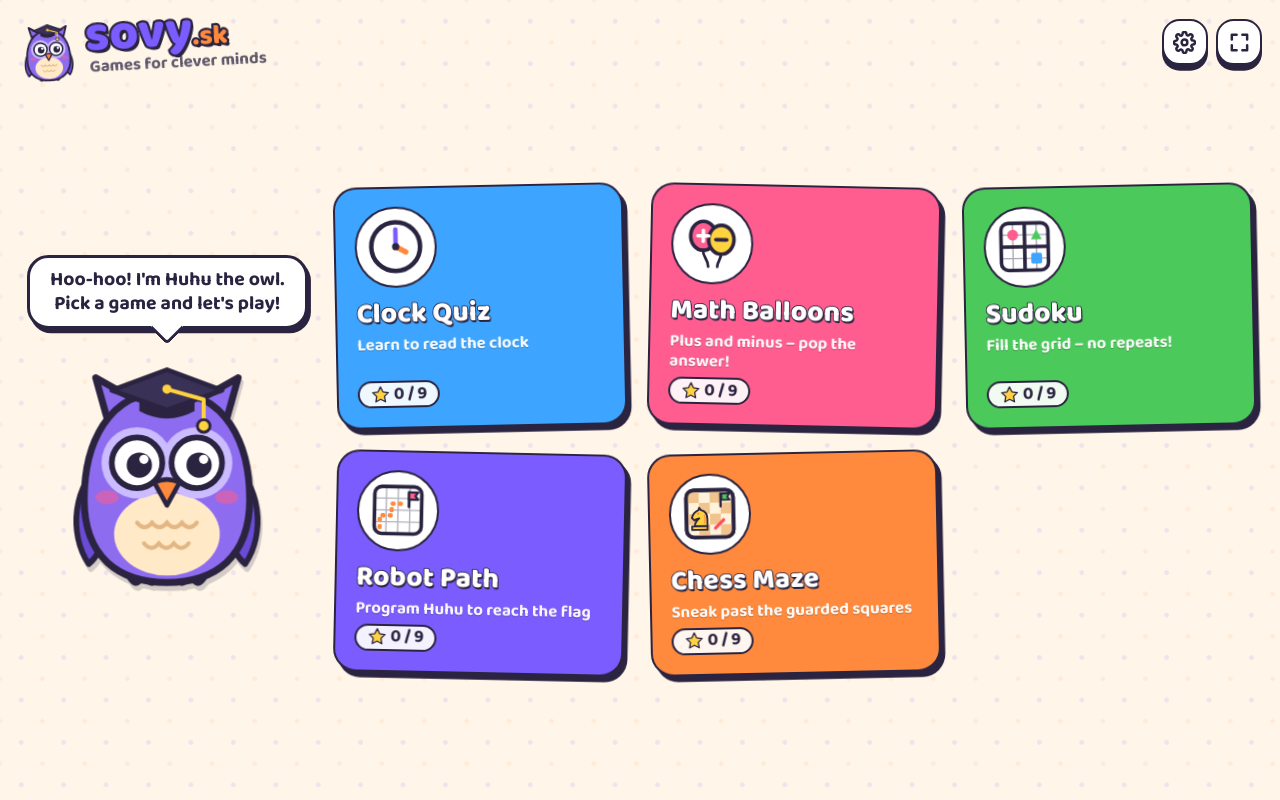
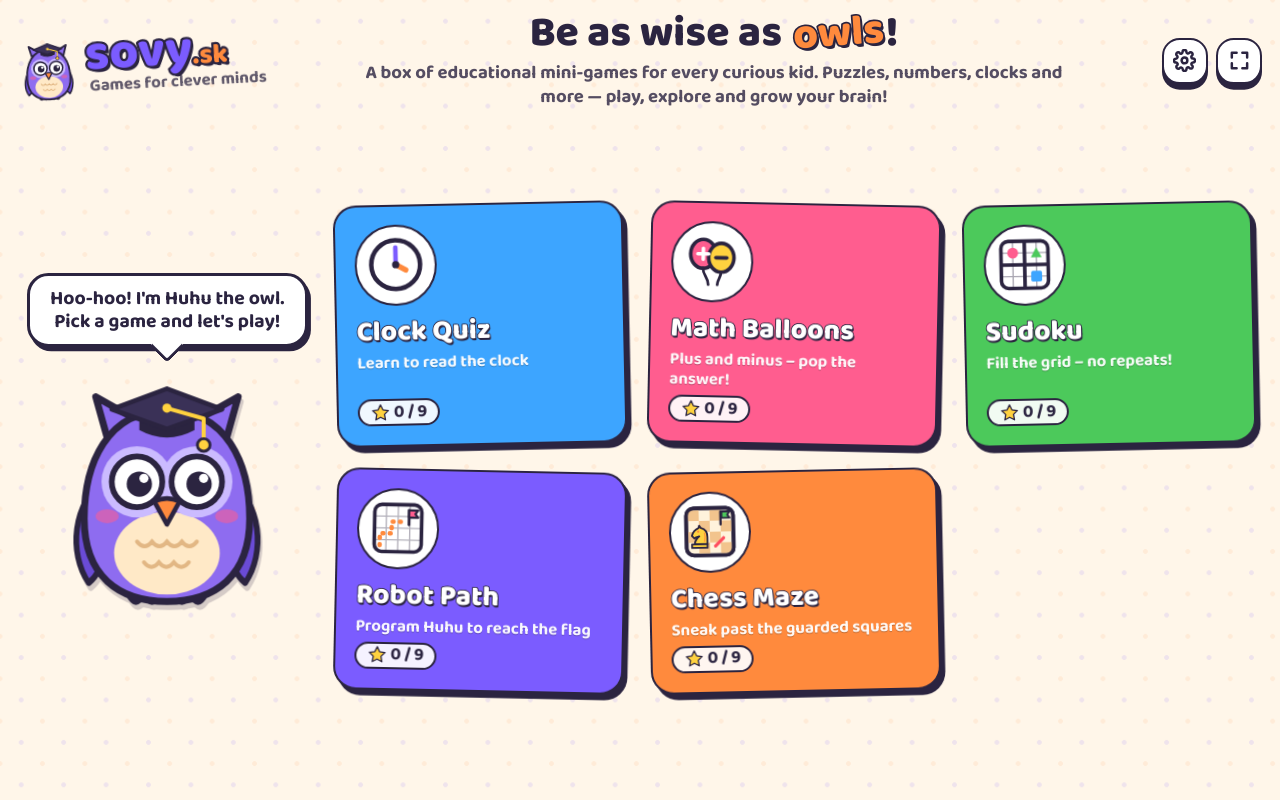
Before and after one commit to pavoljurov/sovy.sk, a website built with Vite: page index.html in a window 1280 px wide. Built offline with nearby package versions, Linux system fonts and the light colour scheme.

```diff
--- a/index.html
+++ b/index.html
@@ -4,7 +4,8 @@
     <meta charset="UTF-8" />
     <meta name="viewport" content="width=device-width, initial-scale=1, maximum-scale=1, user-scalable=no, viewport-fit=cover" />
     <meta name="theme-color" content="#FFF6E9" />
-    <title>sovy.sk</title>
+    <title>sovy.sk — Buďte múdri ako sovy!</title>
+    <meta name="description" content="Súbor edukatívnych minihier pre všetky zvedavé deti. Hádanky, počty, hodiny a ešte viac — hraj sa, objavuj a trénuj hlavičku!" />
     <link rel="icon" href="./favicon.svg" type="image/svg+xml" />
     <link rel="preconnect" href="https://fonts.googleapis.com" />
     <link rel="preconnect" href="https://fonts.gstatic.com" crossorigin />
--- a/src/platform/app.ts
+++ b/src/platform/app.ts
@@ -33,7 +33,8 @@ function render(): void {
   mascot.hush();
   document.querySelectorAll('.overlay').forEach((o) => o.remove());
   root.replaceChildren();
-  document.title = `${APP.name}${APP.tld}`;
+  const { slogan } = T();
+  document.title = `${APP.name}${APP.tld} — ${slogan.before}${slogan.highlight}${slogan.after}`;
 
   const [section, gameId, levelId] = location.hash.replace(/^#\/?/, '').split('/');
   if (section === 'play' && gameId) {
@@ -169,10 +170,18 @@ function homeScreen(): HTMLElement {
     );
   });
 
+  const { slogan, intro } = T();
+  const hero = h(
+    'section',
+    { class: 'home-hero' },
+    h('h1', { class: 'home-slogan' }, slogan.before, h('em', null, slogan.highlight), slogan.after),
+    h('p', { class: 'home-intro' }, intro),
+  );
+
   return h(
     'div',
     { class: 'screen home' },
-    h('header', { class: 'topbar' }, logo(), tools()),
+    h('header', { class: 'topbar' }, logo(), hero, tools()),
     h('div', { class: 'home-body' }, slot, h('div', { class: 'game-grid' }, cards)),
   );
 }
--- a/src/platform/config.ts
+++ b/src/platform/config.ts
@@ -7,6 +7,9 @@ export const MASCOT_NAME = 'Huhu';
 
 const en = {
   tagline: 'Games for clever minds',
+  /** Home-page headline; `highlight` is drawn in the brand colour. */
+  slogan: { before: 'Be as wise as ', highlight: 'owls', after: '!' },
+  intro: 'A box of educational mini-games for every curious kid. Puzzles, numbers, clocks and more — play, explore and grow your brain!',
   greetings: [
     `Hoo-hoo! I'm ${MASCOT_NAME} the owl. Pick a game and let's play!`,
     'Hello, friend! Which game today?',
@@ -52,6 +55,8 @@ const en = {
 
 const sk: typeof en = {
   tagline: 'Hry pre bystré hlavičky',
+  slogan: { before: 'Buďte múdri ako ', highlight: 'sovy', after: '!' },
+  intro: 'Súbor edukatívnych minihier pre všetky zvedavé deti. Hádanky, počty, hodiny a ešte viac — hraj sa, objavuj a trénuj hlavičku!',
   greetings: [
     `Hú-hú! Ja som sovička ${MASCOT_NAME}. Vyber si hru a poďme sa hrať!`,
     'Ahoj! Akú hru si dnes zahráme?',
--- a/src/platform/styles.css
+++ b/src/platform/styles.css
@@ -151,6 +151,18 @@ svg { display: block; }
 }
 .game-card-stars .star { width: 1.1em; height: 1.1em; }
 
+.home-hero {
+  flex: 1; min-width: 0; text-align: center; padding: 0 1em;
+  animation: card-in 0.5s both cubic-bezier(0.3, 1.5, 0.6, 1);
+}
+.home-slogan { margin: 0; font-size: 2.4em; font-weight: 800; line-height: 1; color: var(--ink); }
+.home-slogan em {
+  font-style: normal; color: var(--orange); display: inline-block; transform: rotate(-4deg);
+  -webkit-text-stroke: 0.08em var(--ink); paint-order: stroke fill; text-shadow: 0.05em 0.07em 0 var(--ink);
+  margin: 0 0.05em;
+}
+.home-intro { margin: 0.35em auto 0; font-size: 1.05em; max-width: 38em; opacity: 0.8; line-height: 1.3; }
+
 @keyframes card-in { from { opacity: 0; transform: translateY(1.5em) scale(0.9); } }
 
 /* ---------- level select ---------- */
@@ -302,6 +314,9 @@ body:has(.result-overlay) .mascot-slot { z-index: 55; }
   .game-screen .title-icon { display: none; }
   .logo-name { font-size: 2.2em; }
   .logo-mark { width: 2.6em; height: 2.6em; }
+  .home-hero { order: 5; flex-basis: 100%; padding: 0.4em 0 0; }
+  .home-slogan { font-size: 2.1em; }
+  .home-intro { font-size: 1em; }
 }
 @media (max-width: 520px) {
   :root { font-size: 15px; }
```
Also changed, not shown: README.md.
